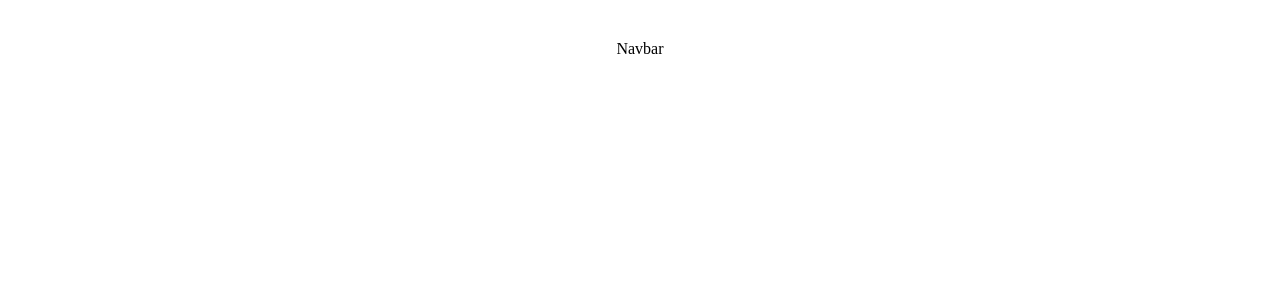
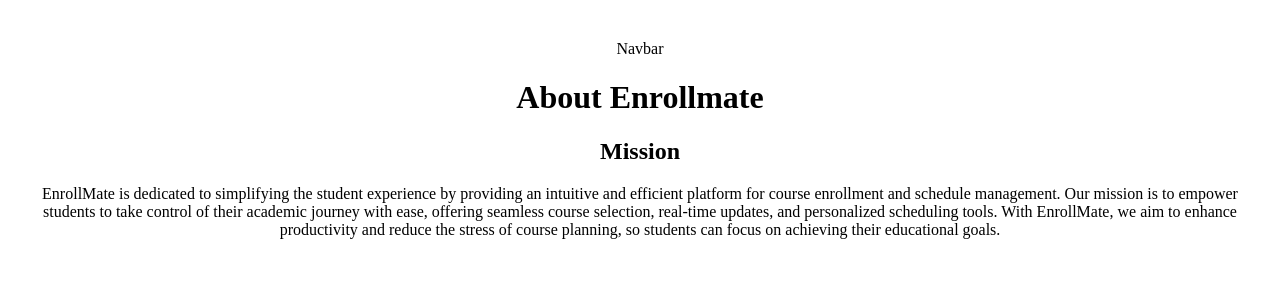
Before and after one commit to Obamg3017/EnrollMate-Front-End, a React (Vite) app: page /about in a window 1280 px wide. Before the commit this address had no page. Shown: the top 300 px of the page. Built offline with nearby package versions, Linux system fonts and the light colour scheme.

Commit message:
about and contact page. still needs css

```diff
--- a/src/App.jsx
+++ b/src/App.jsx
@@ -9,6 +9,8 @@ import { LandingPage } from './screens/LandingPage/LandingPage.jsx';
 import { StudentDashboard } from './screens/StudentDashboard/StudentDashboard.jsx';
 import { CourseCatalog } from "./components/CourseCatalog/CourseCatalog.jsx";
 import { CourseEnrollment } from "./screens/CourseEnrollment/CourseEnrollment.jsx";
+import { About } from "./screens/About/About.jsx";
+import { ContactUs } from "./screens/ContactUs/ContactUs.jsx";
 
 
 const App = () => {
@@ -32,7 +34,9 @@ const App = () => {
           element={<StudentDashboard student={student} />}
         />
         <Route path="/courses" element={<CourseCatalog />} />
-        <Route path="/student/enrollments" element={<CourseEnrollment/>} />
+        <Route path="/student/enrollments" element={<CourseEnrollment />} />
+        <Route path="/about" element={<About />} />
+        <Route path="/contact" element={<ContactUs />} />
       </Routes>
       <Toaster />
     </div>
--- a/src/screens/About/About.jsx
+++ b/src/screens/About/About.jsx
@@ -0,0 +1,25 @@
+import React from 'react'
+
+export const About = () => {
+  return (
+    <div>
+      <h1>About Enrollmate</h1>
+      <div>
+        <h2>Mission</h2>
+        <p>
+          EnrollMate is dedicated to simplifying the student experience by
+          providing an intuitive and efficient platform for course enrollment
+          and schedule management. Our mission is to empower students to take
+          control of their academic journey with ease, offering seamless course
+          selection, real-time updates, and personalized scheduling tools. With
+          EnrollMate, we aim to enhance productivity and reduce the stress of
+          course planning, so students can focus on achieving their educational
+          goals.
+        </p>
+      </div>
+      <div>
+        <img src="" alt="" />
+      </div>
+    </div>
+  );
+}
--- a/src/screens/ContactUs/ContactUs.jsx
+++ b/src/screens/ContactUs/ContactUs.jsx
@@ -0,0 +1,36 @@
+import React from "react";
+
+export const ContactUs = () => {
+  return (
+    <div>
+      <h1>Contact us</h1>
+      <h2>Application Software Engineers</h2>
+      <div>
+        <div>
+          <img src="" alt="" />
+          <div>
+            <h3>Ismael Perez</h3>
+            <p>Bio goes here</p>
+          </div>
+          <div>
+            <a href=""></a>
+            <a href=""></a>
+          </div>
+          <div>
+            <div>
+              <img src="" alt="" />
+              <div>
+                <h3>Olorunfemi Bamgbose</h3>
+                <p>Bio goes here</p>
+              </div>
+              <div>
+                <a href=""></a>
+                <a href=""></a>
+              </div>
+            </div>
+          </div>
+        </div>
+      </div>
+    </div>
+  );
+};
```
